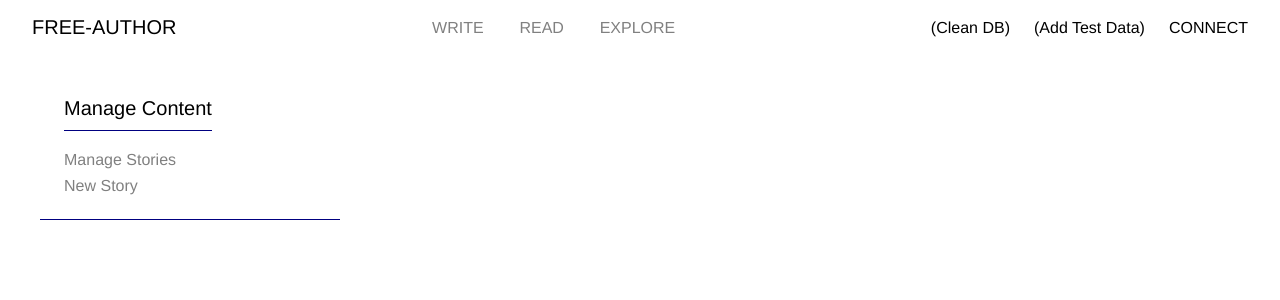
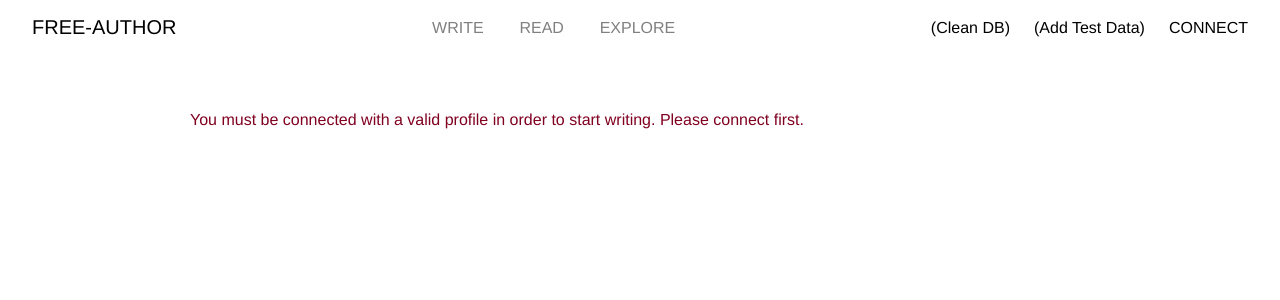
Before and after one commit to jsoneaday/freeauthor, a React (Vite) app: page /write in a window 1280 px wide. Shown: the top 300 px of the page. Built offline with nearby package versions, Linux system fonts and the light colour scheme; what @mdxeditor/editor would draw is missing.

Commit message:
chore: add connect validation message for write screen

```diff
--- a/src/pages/write/Write.tsx
+++ b/src/pages/write/Write.tsx
@@ -2,24 +2,29 @@ import { Layout } from "../../common/components/Layout";
 import { NavAnchor } from "../../common/components/NavAnchor";
 import { Outlet } from "react-router-dom";
 import { useProfile } from "../../common/zustand/Store";
-import { useNotification } from "../../common/zustand/Store";
-import { useEffect } from "react";
 
 export function Write() {
   const profile = useProfile((state) => state.profile);
-  const toggleNotification = useNotification(
-    (state) => state.toggleNotification
-  );
-
-  useEffect(() => {
-    if (!profile) {
-      toggleNotification();
-    }
-  }, [profile]);
 
   return (
     <Layout>
-      <div className="home-double" style={{ marginTop: "1em" }}>
+      <div
+        className={!profile ? "home-single" : "home-double"}
+        style={{ marginTop: "1em" }}
+      >
+        {!profile ? (
+          <div
+            style={{
+              color: "var(--warning-cl)",
+              width: "100%",
+              marginTop: "2.5em",
+            }}
+          >
+            You must be connected with a valid profile in order to start
+            writing. Please connect first.
+          </div>
+        ) : (
+          <>
             <nav className="home-menu" style={{ marginTop: "1em" }}>
               <span
                 className="standard-header"
@@ -35,6 +40,8 @@ export function Write() {
               </span>
             </nav>
             <Outlet />
+          </>
+        )}
       </div>
     </Layout>
   );
```
Lines whose indentation alone changed are shown as unchanged.
